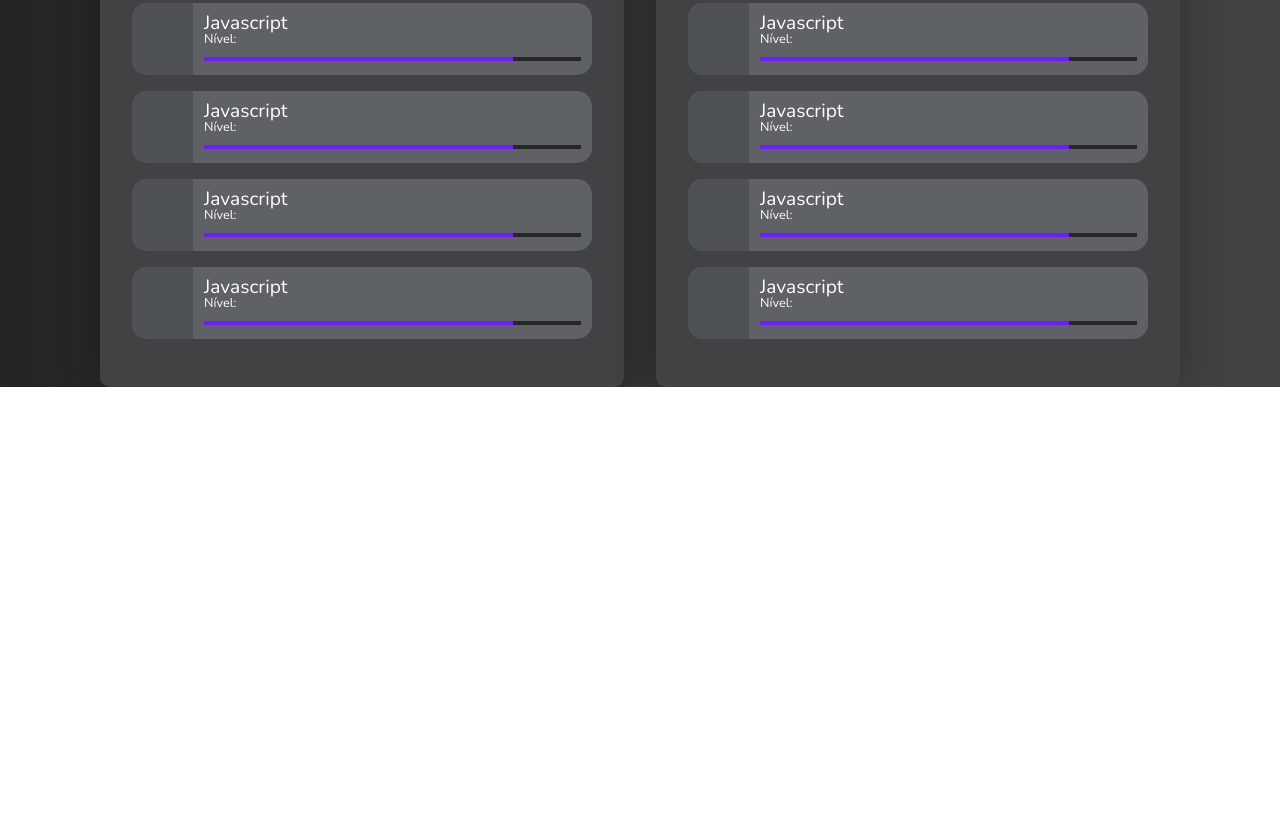
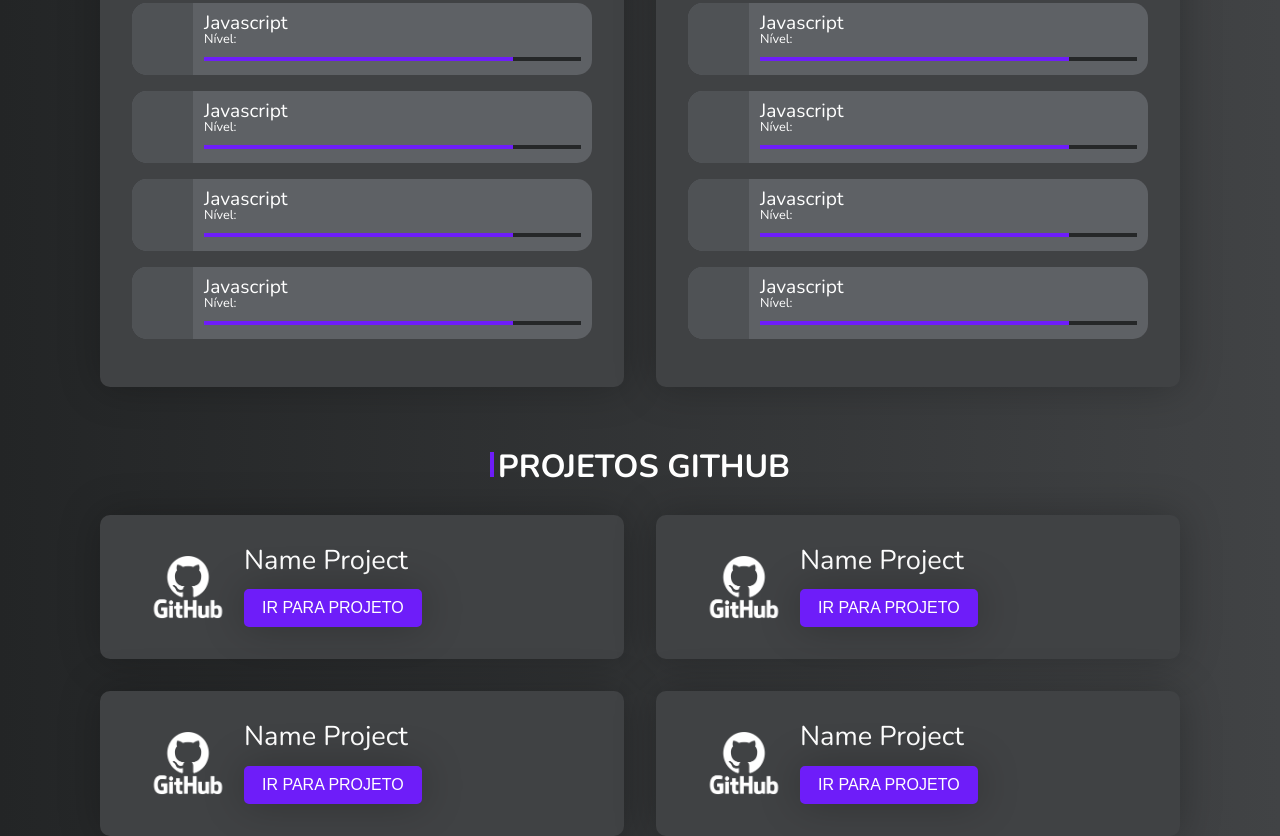
Before and after one commit to CaduOlegario/cadusilva, a plain HTML site: page index.html in a window 1280 px wide. Shown: the part 2228-3064 px from the top of the page. Before the commit the page ends 2615 px from the top, so only its background shows below. Drawn offline with nearby package versions, Linux system fonts and the light colour scheme.

Commit message:
section projects

```diff
--- a/css/style.css
+++ b/css/style.css
@@ -281,3 +281,38 @@ div.score {
   width: 82%;
   background-color:#6E1DF9;
 }
+
+/* Section - Projetos */
+
+.logo-github {
+  width: 7rem;
+  height: 4rem;
+}
+
+.nameproject {
+  font-size: 1.7rem;
+}
+
+input.btn-project {
+  /* width: 8rem;
+  height: 2rem; */
+  font-size: 1rem;
+  text-transform: uppercase;
+  padding: .5rem 1rem;
+  border-radius: 5px;
+  outline: 0;
+  border: 2px solid #6E1DF9;
+  background-color: #6E1DF9;
+  color: #fff;
+  margin-top: 15px;
+  cursor: pointer;
+  box-shadow: 0px 0px 40px rgba(0, 0, 0, 0.25);
+}
+
+input.btn-project:hover {
+  background-color: transparent;
+  -webkit-box-shadow: 0px 0px 19px 4px rgba(0, 0, 0, 0.753);
+  box-shadow: 0px 0px 19px 4px rgba(0, 0, 0, 0.753);
+  transition: .4s;
+  color: #6E1DF9;
+}
--- a/index.html
+++ b/index.html
@@ -330,8 +330,54 @@
           </div>
         </div>
 
+      </div>
+    </div>
+  </section>
 
+  <section class="container">
+    <h2 class="title  pt-4">Projetos GitHub</h2>
+
+    <div class="grid column-2 gap-2">
+      <div class="item-grid p-2">
+        <div class="flex al-center">
+          <img src="./assets/GitHub-Logo-white.png" alt="GitHub" class="logo-github"/>
+          <div class="project">
+            <h2 class="nameproject">Name Project</h2>
+            <input type="button" value="Ir para projeto" class="btn-project">
+          </div>
+        </div>
       </div>
+
+      <div class="item-grid p-2">
+        <div class="flex al-center">
+          <img src="./assets/GitHub-Logo-white.png" alt="GitHub" class="logo-github"/>
+          <div class="project">
+            <h2 class="nameproject">Name Project</h2>
+            <input type="button" value="Ir para projeto" class="btn-project">
+          </div>
+        </div>
+      </div>
+
+      <div class="item-grid p-2">
+        <div class="flex al-center">
+          <img src="./assets/GitHub-Logo-white.png" alt="GitHub" class="logo-github"/>
+          <div class="project">
+            <h2 class="nameproject">Name Project</h2>
+            <input type="button" value="Ir para projeto" class="btn-project">
+          </div>
+        </div>
+      </div>
+
+      <div class="item-grid p-2">
+        <div class="flex al-center">
+          <img src="./assets/GitHub-Logo-white.png" alt="GitHub" class="logo-github"/>
+          <div class="project">
+            <h2 class="nameproject">Name Project</h2>
+            <input type="button" value="Ir para projeto" class="btn-project">
+          </div>
+        </div>
+      </div>
+
     </div>
   </section>
 
```
Also changed, not shown: assets/GitHub-Logo-purple.png (added), assets/GitHub-Logo-white.png (added), assets/GitHub-Logo.png (added).
